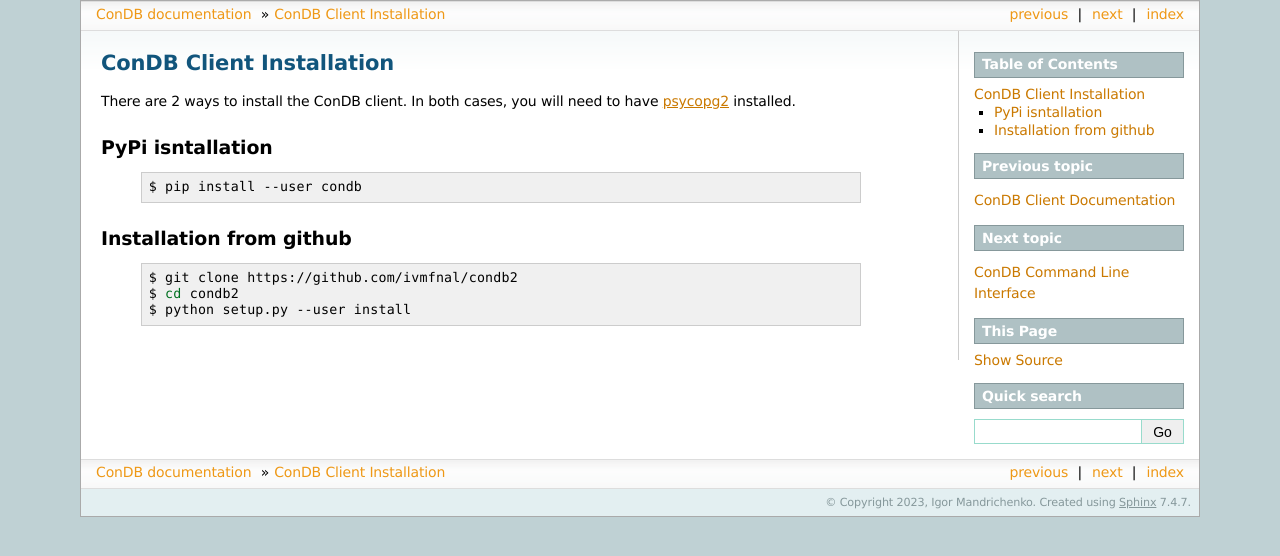
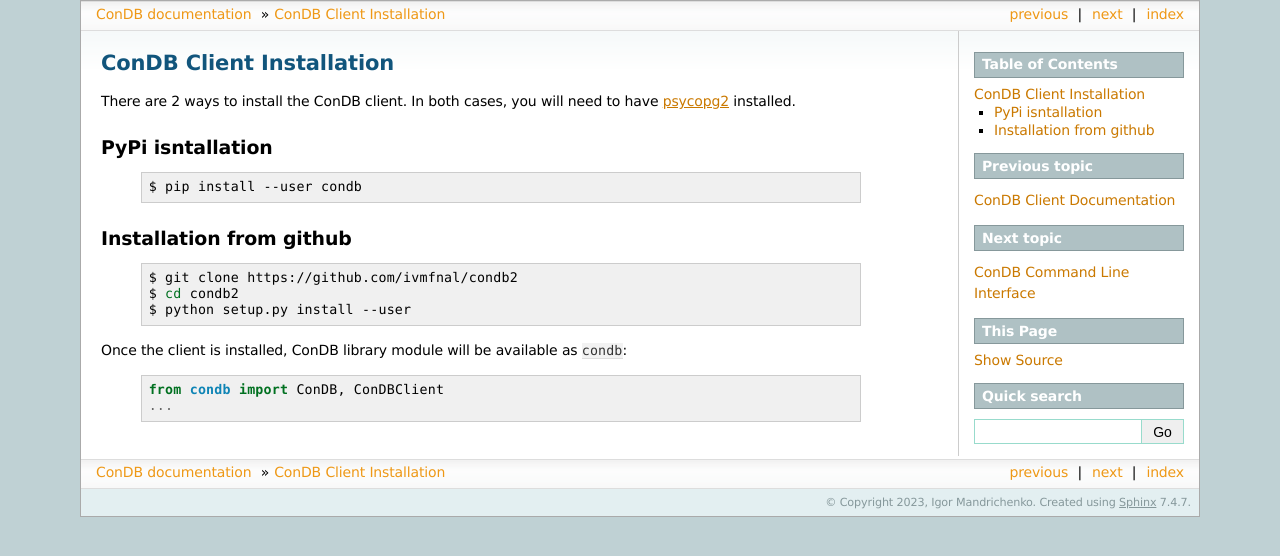
Before and after one commit to ivmfnal/condb2, a Sphinx documentation site: the page built from docs/client_installation.rst, in a window 1280 px wide. Shown: the top 556 px of the page. Built offline with Sphinx 7.4.7, drawn with Linux system fonts in a browser that asks for light colours.

Commit message:
Fixed docs

```diff
--- a/docs/client_installation.rst
+++ b/docs/client_installation.rst
@@ -18,4 +18,12 @@
 
         $ git clone https://github.com/ivmfnal/condb2
         $ cd condb2
-        $ python setup.py --user install
+        $ python setup.py install --user
+
+
+Once the client is installed, ConDB library module will be available as ``condb``:
+
+    .. code-block:: python
+
+        from condb import ConDB, ConDBClient
+        ...
```
